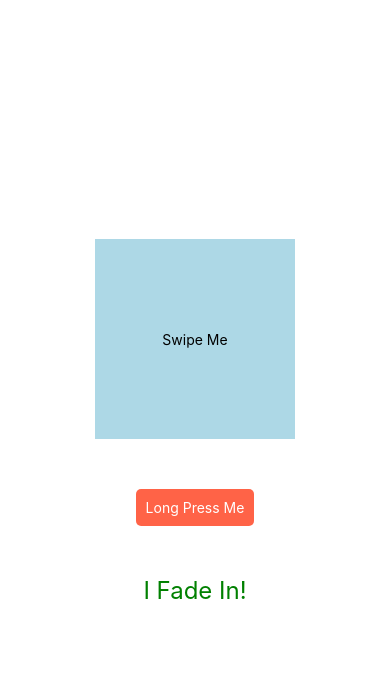
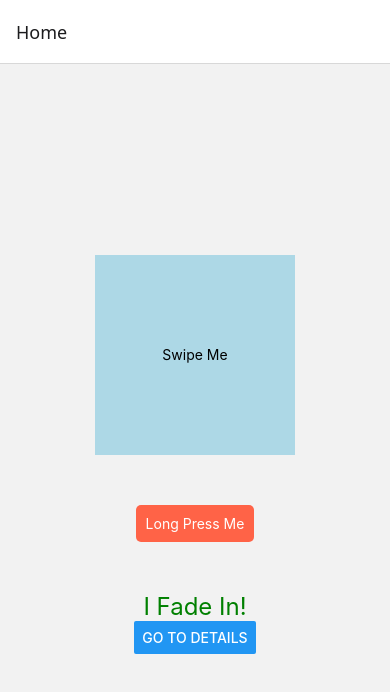
Before and after one commit to Elea95/Elea95-intern-repo, a React Native app in the folder ProjectReactNative/: screen / in a window 390 px wide. Shown: the top 692 px of the page. Built offline with nearby package versions, Linux system fonts and the light colour scheme.

Commit message:
Navigation in React Native using React Navigation #23

```diff
--- a/ProjectReactNative/App.js
+++ b/ProjectReactNative/App.js
@@ -1,11 +1,13 @@
-import 'react-native-gesture-handler';
+import 'react-native-gesture-handler';  // Import first!
 import React, { useEffect } from 'react';
-import { GestureHandlerRootView } from 'react-native-gesture-handler'; // Import GestureHandlerRootView
-import { Text, View, TouchableOpacity } from 'react-native';
+import { NavigationContainer } from '@react-navigation/native'; // For navigation container
+import { createStackNavigator } from '@react-navigation/stack';  // For stack navigator
+import { Text, View, Button, TouchableOpacity } from 'react-native';
 import Animated, { Easing, withTiming, useSharedValue, withSpring, useAnimatedStyle } from 'react-native-reanimated'; // Updated import from react-native-reanimated
-import { PanGestureHandler, LongPressGestureHandler } from 'react-native-gesture-handler'; // Import gesture handlers
+import { PanGestureHandler, LongPressGestureHandler, GestureHandlerRootView } from 'react-native-gesture-handler'; // Import gesture handlers
 
-export default function App() {
+// Home Screen Component
+function HomeScreen({ navigation }) {
   // Use shared value from react-native-reanimated for swipe and opacity animation
   const translateX = useSharedValue(0); // For pan gesture
   const opacity = useSharedValue(0);   // For fade-in effect
@@ -26,7 +28,7 @@
   // Use animated styles to apply shared values
   const animatedStyle = useAnimatedStyle(() => {
     return {
-      transform: [{ translateX: withSpring(translateX.value) }],
+      transform: [{ translateX: withSpring(translateX.value) }], // Apply translation animation
     };
   });
 
@@ -39,6 +41,7 @@
   return (
     <GestureHandlerRootView style={{ flex: 1 }}>
       <View style={{ flex: 1, justifyContent: 'center', alignItems: 'center' }}>
+        {/* Pan Gesture Handler */}
         <PanGestureHandler onGestureEvent={onGestureEvent}>
           <Animated.View
             style={[
@@ -56,6 +59,7 @@
           </Animated.View>
         </PanGestureHandler>
 
+        {/* Long Press Gesture Handler */}
         <LongPressGestureHandler onHandlerStateChange={onLongPress}>
           <TouchableOpacity
             style={{
@@ -82,7 +86,36 @@
         >
           I Fade In!
         </Animated.Text>
+
+        {/* Navigation Button */}
+        <Button
+          title="Go to Details"
+          onPress={() => navigation.navigate('Details')}
+        />
       </View>
     </GestureHandlerRootView>
   );
 }
+
+// Details Screen Component
+function DetailsScreen() {
+  return (
+    <View style={{ flex: 1, justifyContent: 'center', alignItems: 'center' }}>
+      <Text>Details Screen</Text>
+    </View>
+  );
+}
+
+// Set up stack navigator
+const Stack = createStackNavigator();
+
+export default function App() {
+  return (
+    <NavigationContainer>
+      <Stack.Navigator initialRouteName="Home">
+        <Stack.Screen name="Home" component={HomeScreen} />
+        <Stack.Screen name="Details" component={DetailsScreen} />
+      </Stack.Navigator>
+    </NavigationContainer>
+  );
+}
--- a/ProjectReactNative/package.json
+++ b/ProjectReactNative/package.json
@@ -10,6 +10,8 @@
     "web": "expo start --web"
   },
   "dependencies": {
+    "@react-navigation/native": "^7.0.19",
+    "@react-navigation/stack": "^7.2.3",
     "expo": "~52.0.41",
     "expo-status-bar": "~2.0.1",
     "react": "18.3.1",
```
Also changed, not shown: 2 other files (tests, documents, lock files or other folders).
